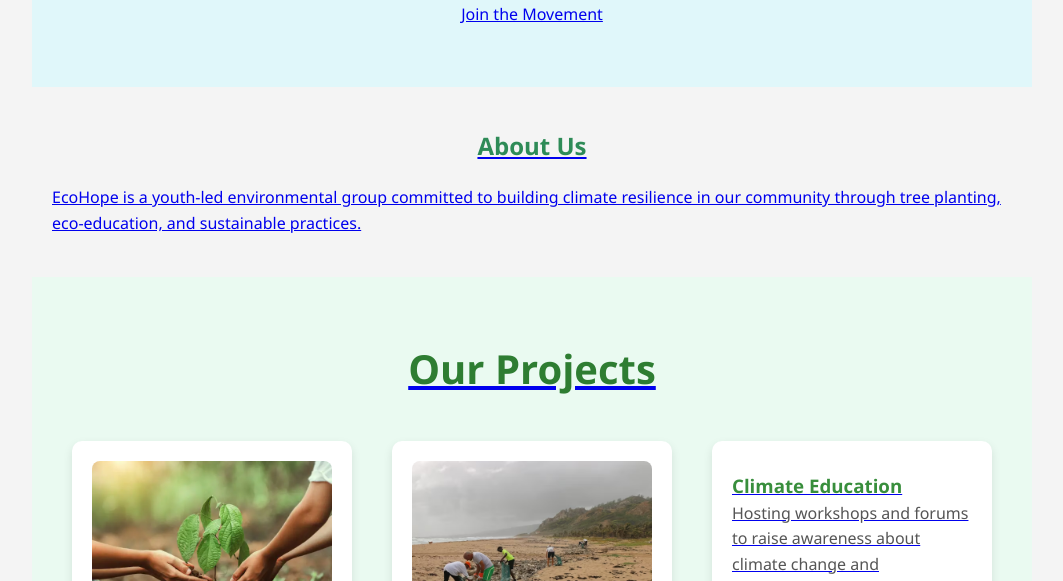
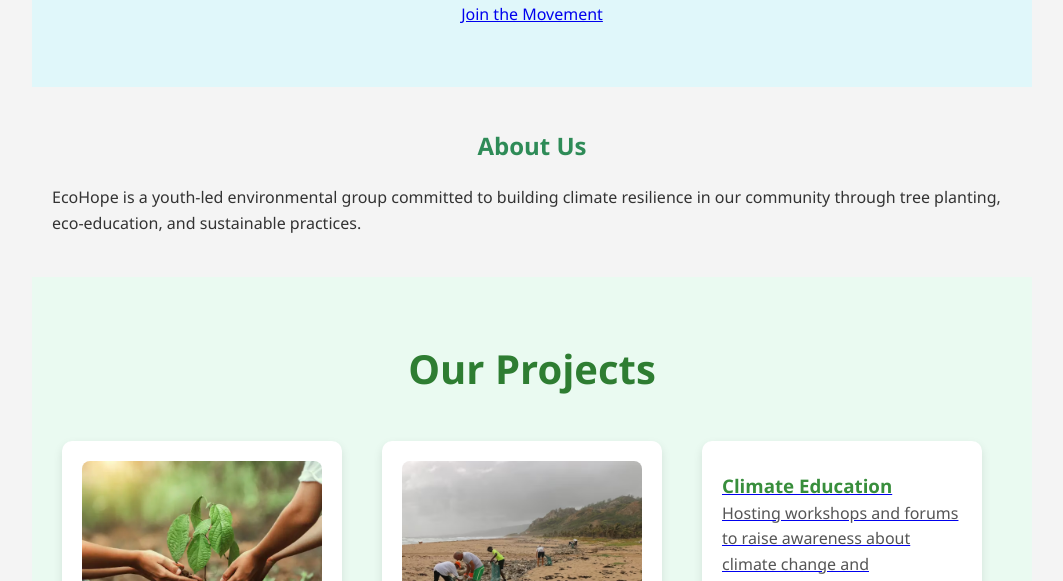
Before and after one commit to Aketchy/Final-Project, a plain HTML site: page index.html in a window 1280 px wide. Shown: the part 760-1341 px from the top of the page, without its empty margins (108-1171 px from the left). Drawn offline with Linux system fonts and the light colour scheme.

Commit message:
Update index.html

```diff
--- a/index.html
+++ b/index.html
@@ -34,7 +34,6 @@
 
     <section id="about" class="section">
     <div class="container">
-        <a href="about.html">
         <h2>About Us</h2>
         <p>EcoHope is a youth-led environmental group committed to building climate resilience in our community through tree planting, eco-education, and sustainable practices.</p>
     </div>
```
